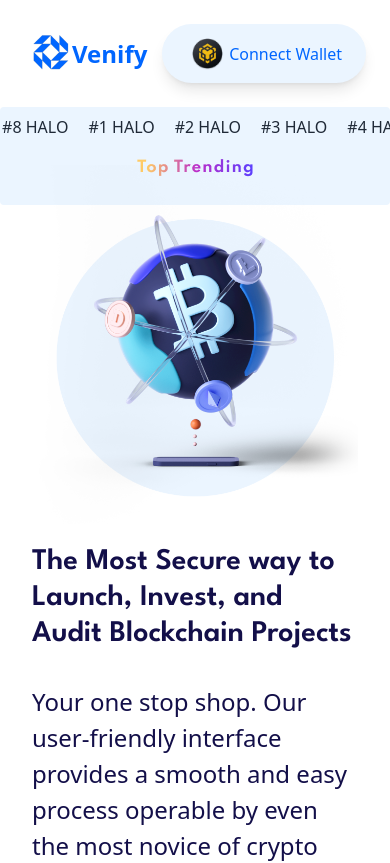
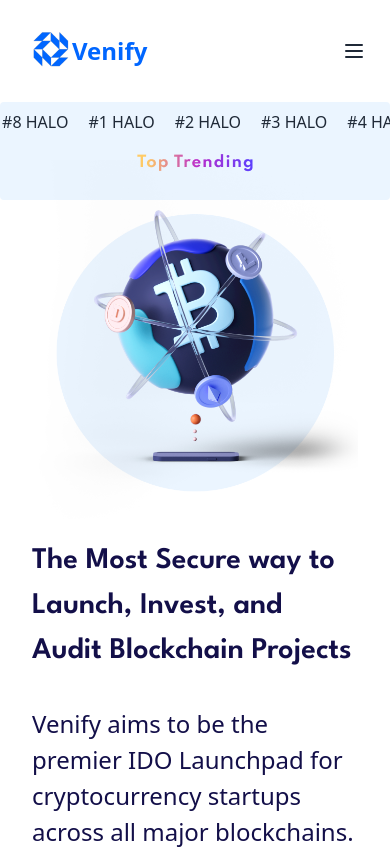
Before and after one commit to amiraligull/venify, a React (Create React App) app: page / in a window 390 px wide. Shown: the top 863 px of the page. Built offline with nearby package versions, Linux system fonts and the light colour scheme.

Commit message:
navBar Updated

```diff
--- a/package.json
+++ b/package.json
@@ -3,12 +3,12 @@
   "version": "0.1.0",
   "private": true,
   "dependencies": {
+    "@headlessui/react": "^1.6.6",
     "@testing-library/jest-dom": "^5.14.1",
     "@testing-library/react": "^13.0.0",
     "@testing-library/user-event": "^13.2.1",
     "daisyui": "^2.20.0",
     "react": "^18.2.0",
-    "react-burger-menu": "^3.0.8",
     "react-dom": "^18.2.0",
     "react-fast-marquee": "^1.3.2",
     "react-router-dom": "6",
--- a/src/Compnents/Hero/Hero.jsx
+++ b/src/Compnents/Hero/Hero.jsx
@@ -12,19 +12,16 @@ const Hero = () => {
         <div className="flex flex-col  gap-8   mt-5 ">
           <span
             className="
-               text-3xl
-            md:text-6xl  font-bold text-purple"
+               text-[30px]
+            md:text-[60px]  font-bold text-purple"
             id="introheading"
           >
             <span className="">Th</span>e Most Secure way to Launch, Invest, and
             Audit Blockchain Projects
           </span>
           <span id="ptext" className="text-[24px]  font-thin	 text-purple">
-            Your one stop shop. Our user-friendly interface provides a smooth
-            and easy process operable by even the most novice of crypto users.
-            All our functions can be implemented without writing a single line
-            of code along with implementing the highest security against
-            impostors.
+            Venify aims to be the premier IDO Launchpad for cryptocurrency
+            startups across all major blockchains.
           </span>
 
           <button className="  bg-blue text-white font-bold  p-4 w-[12rem] rounded-2xl   ">
@@ -35,14 +32,14 @@ const Hero = () => {
           <img
             src={intro}
             alt={intro}
-            className="w-[150rem] md:w-[180rem] mt-[-5rem] md:ml-[2rem] relative"
+            className="w-[100rem] md:w-[100rem] mt-[-5rem] md:ml-[2rem] relative"
           />
         </div>
       </div>
-      <div className=" blue1  bg-blue shadow-2xl  hidden md:flex"></div>
+      {/* <div className=" blue1  bg-blue shadow-2xl  hidden md:flex"></div>
       <div className=" blue2  bg-purple shadow-2xl  hidden md:flex"></div>
       <div className=" blue3  bg-orange shadow-2xl  hidden md:flex"></div>
-      <div className=" blue4  bg-blue shadow-2xl  hidden md:flex"></div>
+      <div className=" blue4  bg-blue shadow-2xl  hidden md:flex"></div> */}
     </div>
   );
 };
--- a/src/Compnents/Navbar/Navbar.jsx
+++ b/src/Compnents/Navbar/Navbar.jsx
@@ -1,11 +1,15 @@
 /** @format */
 
-import React from "react";
+import React, { useState } from "react";
 import logo from "../../assets/logo.png";
 import bsc from "../../assets/bsc.png";
 import { Link } from "react-router-dom";
+import { Transition } from "@headlessui/react";
+
 const Navbar = () => {
+  const [isOpen, setIsOpen] = useState(false);
   return (
+    <div className="main">
       <nav className="relative container mx-auto p-6">
         <div className="flex items-center justify-between">
           {/* logo */}
@@ -16,7 +20,7 @@ const Navbar = () => {
             </Link>
           </div>
           {/* items */}
-        <div className="hidden  md:flex space-x-6">
+          <div className="hidden md:flex space-x-6">
             <Link to="/CreateToken" className=" text-navblue font-semibold ">
               Create Token
             </Link>
@@ -35,7 +39,111 @@ const Navbar = () => {
           </div>
           {/* button */}
           <div
-          className=" flex items-center justify-center
+            className=" hidden md:flex items-center justify-center
+         bg-lightBlue p-2 px-6 rounded-full shadow-lg  "
+          >
+            <img src={bsc} alt={bsc} className="scale-75" />
+            <Link to="#">
+              <span className="font-medium text-blue">Connect Wallet</span>
+            </Link>
+          </div>
+
+          <div className="-mr-2 flex md:hidden">
+            <button
+              onClick={() => setIsOpen(!isOpen)}
+              type="button"
+              className="bg-gray-900 inline-flex items-center justify-center p-2 rounded-md text-gray-400 hover:text-blue hover:bg-gray-800 focus:outline-none focus:ring-2 focus:ring-offset-2 focus:ring-offset-gray-800 focus:ring-white"
+              aria-controls="mobile-menu"
+              aria-expanded="false"
+            >
+              <span className="sr-only">Open main menu</span>
+              {!isOpen ? (
+                <svg
+                  className="block h-6 w-6"
+                  xmlns="http://www.w3.org/2000/svg"
+                  fill="none"
+                  viewBox="0 0 24 24"
+                  stroke="currentColor"
+                  aria-hidden="true"
+                >
+                  <path
+                    strokeLinecap="round"
+                    strokeLinejoin="round"
+                    strokeWidth="2"
+                    d="M4 6h16M4 12h16M4 18h16"
+                  />
+                </svg>
+              ) : (
+                <svg
+                  className="block h-6 w-6"
+                  xmlns="http://www.w3.org/2000/svg"
+                  fill="none"
+                  viewBox="0 0 24 24"
+                  stroke="currentColor"
+                  aria-hidden="true"
+                >
+                  <path
+                    strokeLinecap="round"
+                    strokeLinejoin="round"
+                    strokeWidth="2"
+                    d="M6 18L18 6M6 6l12 12"
+                  />
+                </svg>
+              )}
+            </button>
+          </div>
+        </div>
+      </nav>
+
+      {/*  mobile menu */}
+      <Transition
+        show={isOpen}
+        enter="transition ease-out duration-100 transform"
+        enterFrom="opacity-0 scale-95"
+        enterTo="opacity-100 scale-100"
+        leave="transition ease-in duration-75 transform"
+        leaveFrom="opacity-100 scale-100"
+        leaveTo="opacity-0 scale-95"
+      >
+        <div className="md:hidden  px-3 pb-4" id="mobile-menu">
+          <div className="px-2 pt-2 pb-3 space-y-1 sm:px-3">
+            <Link
+              to="/CreateToken"
+              className="hover:text-black   text-blue block px-3 py-2  font-medium"
+            >
+              Create Token
+            </Link>
+
+            <Link
+              to="/Launchpad"
+              className="hover:text-black   text-blue block px-3 py-2  font-medium"
+            >
+              Create Launchpad
+            </Link>
+
+            <Link
+              to="Fairlaunch"
+              className="hover:text-black   text-blue block px-3 py-2  font-medium"
+            >
+              Create Fairlaunch
+            </Link>
+
+            <Link
+              to="/presale/"
+              className="hover:text-black   text-blue block px-3 py-2  font-medium"
+            >
+              Presale List
+            </Link>
+
+            <Link
+              to="/Saving"
+              className="hover:text-black   text-blue block px-3 py-2  font-medium"
+            >
+              Venify Lock
+            </Link>
+          </div>
+          <div
+            className="  flex items-center justify-center
          bg-lightBlue p-2 px-6 rounded-full shadow-lg  "
           >
             <img src={bsc} alt={bsc} className="scale-75" />
@@ -44,7 +152,8 @@ const Navbar = () => {
             </Link>
           </div>
         </div>
-    </nav>
+      </Transition>
+    </div>
   );
 };
 
--- a/src/Compnents/Sidebar/Sidebar.JSX
+++ /dev/null
@@ -1,39 +0,0 @@
-/** @format */
-
-import React from "react";
-import { slide as Menu } from "react-burger-menu";
-import { Link } from "react-router-dom";
-
-export default class Sidebar extends React.Component {
-  state = {
-    menuOpen: false,
-  };
-
-  handleStateChange(state) {
-    this.setState({ menuOpen: state.isOpen });
-  }
-
-  closeMenu() {
-    this.setState({ menuOpen: false });
-  }
-
-  render() {
-    return (
-      <Menu
-        isOpen={this.state.menuOpen}
-        onStateChange={(state) => this.handleStateChange(state)}
-      >
-        <Link onClick={() => this.closeMenu()} className="menu-item" to="/home">
-          Home
-        </Link>
-        <Link
-          onClick={() => this.closeMenu()}
-          className="menu-item"
-          to="/about"
-        >
-          About
-        </Link>
-      </Menu>
-    );
-  }
-}
```
Also changed, not shown: 1 other file (tests, documents, lock files or other folders). Lines whose indentation alone changed are shown as unchanged.
